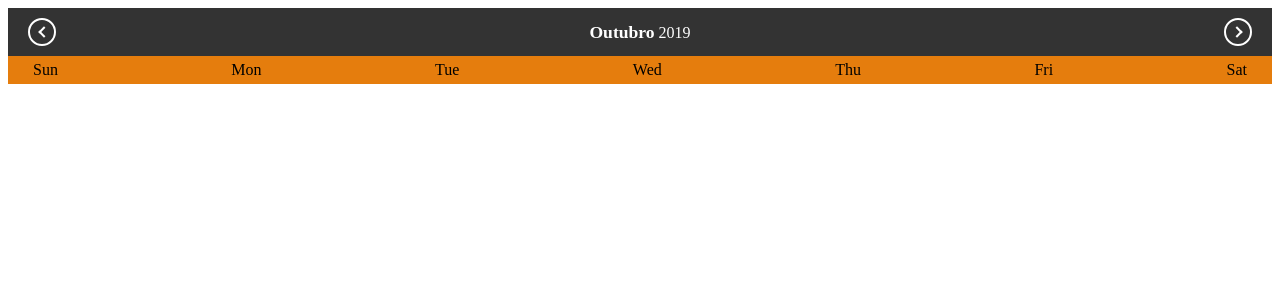
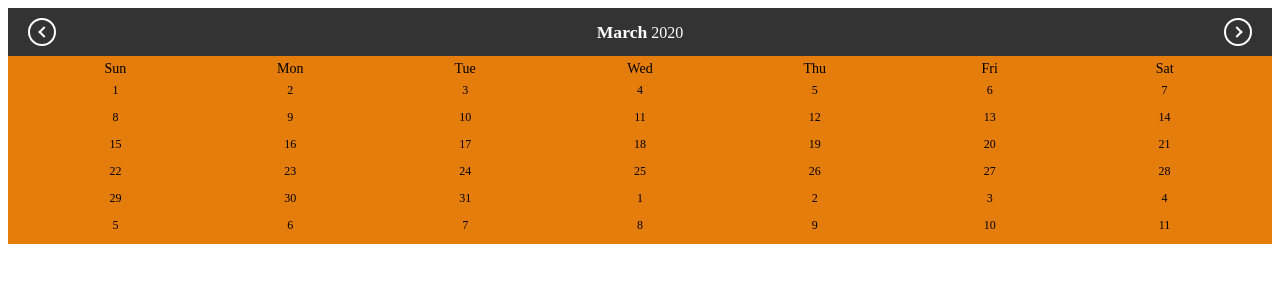
Before and after one commit to Jeconias/react-calendar-plus, a React app: page / in a window 1280 px wide. Shown: the top 300 px of the page. Built offline with nearby package versions, Linux system fonts and the light colour scheme.

Commit message:
:construction: Add render body
Issue: #39

```diff
--- a/package.json
+++ b/package.json
@@ -53,6 +53,7 @@
     "@types/react-dom": "^16.9.5",
     "@types/styled-components": "^4.4.2",
     "i18next": "^19.3.1",
+    "polished": "^3.4.4",
     "react": "^16.12.0",
     "react-dom": "^16.12.0",
     "react-i18next": "^11.3.3",
--- a/public/locales/es-US/translation.json
+++ b/public/locales/es-US/translation.json
@@ -9,7 +9,21 @@
         "fri": "Fri",
         "sat": "Sat",
         "sun": "Sun"
-      }
+      },
+      "months": [
+        "January",
+        "February",
+        "March",
+        "April",
+        "May",
+        "June",
+        "July",
+        "August",
+        "September",
+        "October",
+        "November",
+        "December"
+      ]
     }
   }
 }
--- a/src/CalendarPlus.tsx
+++ b/src/CalendarPlus.tsx
@@ -1,17 +1,29 @@
 import BaseTheme from '@components/BaseTheme/BaseTheme';
 import Body from '@components/Body/Body';
 import Header from '@components/Header/Header';
-import React from 'react';
+import React, { useState } from 'react';
 
 import CalendarContext from './CalendarPlusContext';
+import { nextMonth } from './core/utils/calendar';
 
 const CalendarPlus: React.FunctionComponent = () => {
-  const TMPDate = new Date();
+  const [date, setDate] = useState(new Date(2020, 2, 24));
+
+  const handleNextMonth = () => {
+    const nextM: number = nextMonth(date);
+    const newDate: number = date.setFullYear(
+      nextM === 0 ? date.getFullYear() + 1 : date.getFullYear(),
+      nextM,
+      date.getDate(),
+    );
+    console.log(date);
+    setDate(new Date(newDate));
+  };
 
   return (
-    <CalendarContext.Provider value={{ currentDate: TMPDate }}>
+    <CalendarContext.Provider value={{ currentDate: date }}>
       <BaseTheme>
-        <Header />
+        <Header handleNextMonth={handleNextMonth} />
         <Body />
       </BaseTheme>
     </CalendarContext.Provider>
--- a/src/components/Body/Body.tsx
+++ b/src/components/Body/Body.tsx
@@ -1,19 +1,74 @@
-import React, { useContext } from 'react';
+import React, { useContext, Fragment } from 'react';
 import styled from 'styled-components';
+import { rem } from 'polished';
 import { useTranslation } from 'react-i18next';
-import { totalDaysOfMonth } from '@core/utils/calendar';
+import {
+  totalDaysOfMonth,
+  firstDayMonth,
+  lastMonth,
+  clone,
+} from '@core/utils/calendar';
 import CalendarContext from '@src/CalendarPlusContext';
 
+//TODO Bug when render march month
 const Body = () => {
   const { t } = useTranslation();
   const context = useContext(CalendarContext);
+  const cDate = context.currentDate;
 
-  const totalDaysMonth: number = totalDaysOfMonth(context.currentDate);
-  const totalDaysLastMonth: number = totalDaysOfMonth(
-    new Date(context.currentDate.setMonth(context.currentDate.getMonth() - 1)),
-  );
-  const totalDaysNextMonth: number =
-    42 - (totalDaysOfMonth(context.currentDate) + totalDaysMonth);
+  const daysOfCurrentMonth: number = totalDaysOfMonth(cDate);
+  const dateOfLastMonth = new Date(clone(cDate).setMonth(lastMonth(cDate)));
+  const daysOfLastMonth: number = totalDaysOfMonth(dateOfLastMonth);
+  const firstDayOfMonth = firstDayMonth(cDate);
+  const daysOfNextMonth: number = 42 - (firstDayOfMonth + daysOfCurrentMonth);
+
+  const AgoDays: React.FC = () => {
+    const render: number[] = [];
+
+    for (let i = firstDayOfMonth; i > 0; i--) {
+      render.push(daysOfLastMonth - (i - 1));
+    }
+
+    return (
+      <Fragment>
+        {render.map((day: number) => (
+          <Day key={`${day}-daysAgo`}>{day}</Day>
+        ))}
+      </Fragment>
+    );
+  };
+
+  const CurrentDays: React.FC = () => {
+    const render: number[] = [];
+
+    for (let i = 1; i <= daysOfCurrentMonth; i++) {
+      render.push(i);
+    }
+
+    return (
+      <Fragment>
+        {render.map((day: number) => (
+          <Day key={`${day}-daysAgo`}>{day}</Day>
+        ))}
+      </Fragment>
+    );
+  };
+
+  const NextDays: React.FC = () => {
+    const render: number[] = [];
+
+    for (let i = 1; i <= daysOfNextMonth; i++) {
+      render.push(i);
+    }
+
+    return (
+      <Fragment>
+        {render.map((day: number) => (
+          <Day key={`${day}-daysAgo`}>{day}</Day>
+        ))}
+      </Fragment>
+    );
+  };
 
   return (
     <Container>
@@ -26,28 +81,53 @@
         <Day>{t('daysOfWeek.fri')}</Day>
         <Day>{t('daysOfWeek.sat')}</Day>
       </DaysOfWeek>
-      <DaysOfMonth></DaysOfMonth>
+      <DaysOfMonth>
+        <AgoDays />
+        <CurrentDays />
+        <NextDays />
+      </DaysOfMonth>
     </Container>
   );
 };
 
 export default Body;
 
+const Day = styled.li``;
+
+const DaysOfWeek = styled.ul`
+  display: grid;
+  grid-template-columns: repeat(7, 1fr);
+  padding-top: 10px;
+
+  ${Day} {
+    margin: 0 5px;
+    font-size: ${rem(14)};
+  }
+`;
+
+const DaysOfMonth = styled.ul`
+  position: relative;
+  display: grid;
+  grid-template-columns: repeat(7, 1fr);
+  grid-template-rows: repeat(6, minmax(min-content, 27px));
+  grid-auto-rows: 37px;
+  padding-bottom: 20px;
+  align-items: center;
+  padding-top: 10px;
+
+  ${Day} {
+    font-size: ${rem(12)};
+  }
+`;
+
 const Container = styled.div`
   background-color: #e57d0d;
   padding: 5px 20px;
+
+  ${DaysOfWeek}, ${DaysOfMonth} {
+    text-align: center;
+    list-style: none;
+    padding: 0;
+    margin: 0;
+  }
 `;
-
-const DaysOfWeek = styled.ul`
-  display: flex;
-  justify-content: space-between;
-  list-style: none;
-  margin: 0;
-  padding: 0;
-`;
-
-const Day = styled.li`
-  margin: 0 5px;
-`;
-
-const DaysOfMonth = styled.div``;
--- a/src/components/Header/Header.tsx
+++ b/src/components/Header/Header.tsx
@@ -1,16 +1,29 @@
 import Arrow from '@components/Arrows/Arrows';
-import React from 'react';
+import React, { useContext } from 'react';
 import styled, { css } from 'styled-components';
+import CalendarContext from '@src/CalendarPlusContext';
+import { useTranslation } from 'react-i18next';
 
-const Header = () => {
+interface CalendarHeaderInterface {
+  handleNextMonth: Function;
+}
+
+const Header = (props: CalendarHeaderInterface) => {
+  const { t } = useTranslation();
+
+  const context = useContext(CalendarContext);
+  const cDate = context.currentDate;
+
+  const { handleNextMonth } = props;
+
   return (
     <Container>
       <Arrow onClick={() => console.log('Left')} />
       <InfoContainer>
-        <Month>Outubro</Month>
-        <Year>2019</Year>
+        <Month>{t(`months.${cDate.getMonth()}`)}</Month>
+        <Year>{cDate.getFullYear()}</Year>
       </InfoContainer>
-      <Arrow direction="right" onClick={() => console.log('Right')} />
+      <Arrow direction="right" onClick={() => handleNextMonth()} />
     </Container>
   );
 };
--- a/src/core/utils/calendar.tsx
+++ b/src/core/utils/calendar.tsx
@@ -54,4 +54,9 @@
   }
 };
 
-export { isLeap, firstDayMonth, lastMonth, nextMonth, totalDaysOfMonth };
+/**
+ * Clone date object
+ */
+const clone = (date: Date) => new Date(date);
+
+export { isLeap, firstDayMonth, lastMonth, nextMonth, totalDaysOfMonth, clone };
--- a/src/i18n.js
+++ b/src/i18n.js
@@ -1,7 +1,7 @@
 import i18n from 'i18next';
 import { initReactI18next } from 'react-i18next';
 
-//TODO require should be removed
+// TODO require should be removed
 export default i18n.use(initReactI18next).init({
   lng: 'es-US',
   fallbackLng: 'es-US',
```
Also changed, not shown: 1 other file (tests, documents, lock files or other folders).
